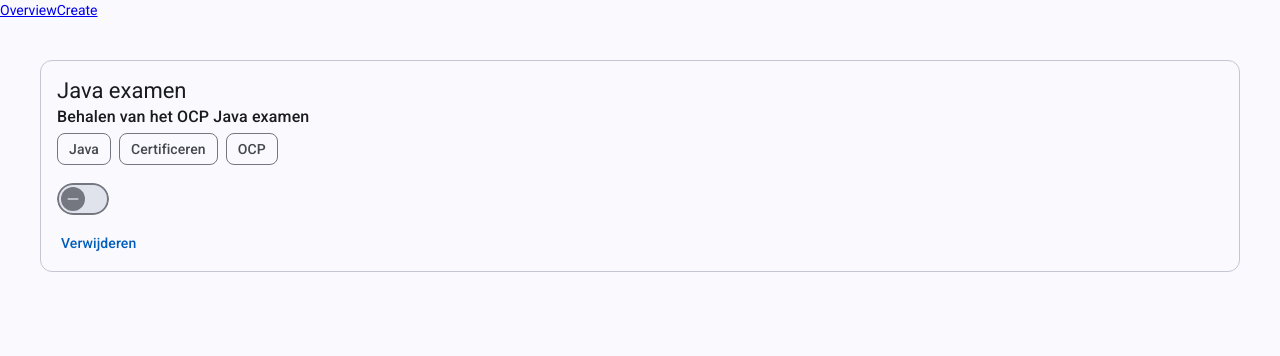
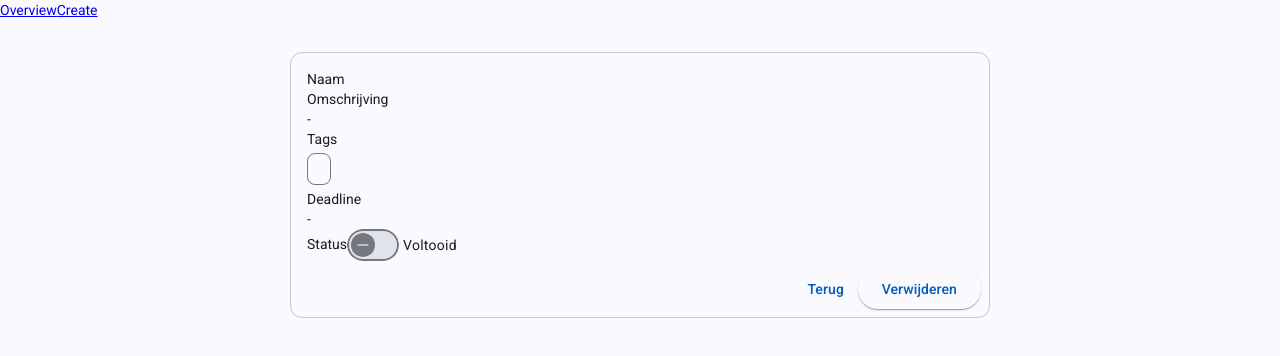
Before and after one commit to timo-steylen/todo-webapp, an Angular app in the folder frontend/: page /overview/1 in a window 1280 px wide. Shown: the top 356 px of the page. Built offline with nearby package versions, Linux system fonts and the light colour scheme.

Commit message:
2nd try todo-update

```diff
--- a/frontend/src/app/pages/todo-update/todo-update.html
+++ b/frontend/src/app/pages/todo-update/todo-update.html
@@ -1,20 +1,70 @@
 <div class="todo-update-container">
-  <mat-card class="example-card" appearance="outlined">
+
+  <mat-card class="todo-card" appearance="outlined">
     <mat-card-header>
-      <div mat-card-avatar class="example-header-image"></div>
-      <mat-card-title>Java examen</mat-card-title>
-      <mat-card-subtitle>Behalen van het OCP Java examen</mat-card-subtitle>
+
+      <mat-card-title>
+        {{ todo.name }}
+      </mat-card-title>
+
+      <mat-card-subtitle>
+        {{ todo.description }}
+      </mat-card-subtitle>
     </mat-card-header>
-     <mat-card-content>
-       <mat-chip-set aria-label="Fish selection">
-         <mat-chip>Java</mat-chip>
-         <mat-chip>Certificeren</mat-chip>
-         <mat-chip>OCP</mat-chip>
-       </mat-chip-set>
-       <p><mat-slide-toggle></mat-slide-toggle></p>
+
+    <mat-card-content>
+
+      <div class="todo-section">
+        <span class="section-label">Naam</span>
+        <div>{{ todo.name }}</div>
+      </div>
+
+      <div class="todo-section">
+        <span class="section-label">Omschrijving</span>
+        <div>{{ todo.description || '-' }}</div>
+      </div>
+
+      <div class="todo-section">
+        <span class="section-label">Tags</span>
+
+        <mat-chip-set>
+          @for (tag of todo.tags?.split(','); track tag) {
+            <mat-chip>{{ tag.trim() }}</mat-chip>
+          }
+        </mat-chip-set>
+      </div>
+
+      <div class="todo-section">
+        <span class="section-label">Deadline</span>
+        <div>{{ todo.deadlineDate || '-' }}</div>
+      </div>
+
+      <div class="todo-section">
+        <span class="section-label">Status</span>
+
+        <mat-slide-toggle [checked]="todo.completed">
+          Voltooid
+        </mat-slide-toggle>
+
+      </div>
+
     </mat-card-content>
-    <mat-card-actions>
-      <button matButton>Verwijderen</button>
+
+    <mat-card-actions align="end">
+
+      <button matButton routerLink="/overview">
+        Terug
+      </button>
+
+      <button
+        mat-raised-button
+        color="warn"
+        (click)="deleteTodo()">
+        Verwijderen
+      </button>
+
     </mat-card-actions>
+
   </mat-card>
+
 </div>
--- a/frontend/src/app/pages/todo-update/todo-update.scss
+++ b/frontend/src/app/pages/todo-update/todo-update.scss
@@ -1,3 +1,10 @@
 .todo-update-container {
-  margin: 40px;
+  display: flex;
+  justify-content: center;
+  padding: 2rem;
 }
+
+.todo-card {
+  width: 100%;
+  max-width: 700px;
+}
--- a/frontend/src/app/pages/todo-update/todo-update.ts
+++ b/frontend/src/app/pages/todo-update/todo-update.ts
@@ -1,4 +1,4 @@
-import { Component } from '@angular/core';
+import {Component, inject} from '@angular/core';
 import {
   MatCard,
   MatCardActions,
@@ -7,10 +7,12 @@ import {
   MatCardSubtitle,
   MatCardTitle
 } from '@angular/material/card';
-import {MatCheckbox} from '@angular/material/checkbox';
 import {MatChip, MatChipSet} from '@angular/material/chips';
 import {MatSlideToggle} from '@angular/material/slide-toggle';
 import {MatButton} from '@angular/material/button';
+import {TodoService} from '../../services/todo-service';
+import {Todo} from '../../models/todo.model';
+import {Router} from '@angular/router';
 
 @Component({
   selector: 'app-todo-update',
@@ -20,7 +22,6 @@ import {MatButton} from '@angular/material/button';
     MatCardTitle,
     MatCardSubtitle,
     MatCardContent,
-    MatCheckbox,
     MatCardActions,
     MatChipSet,
     MatChip,
@@ -32,4 +33,24 @@ import {MatButton} from '@angular/material/button';
 })
 export class TodoUpdate {
 
+  private todoService = inject(TodoService);
+  private router = inject(Router);
+
+  todo: Todo = {
+    name: '',
+    id: 0n,
+    description: '',
+    tags: '',
+    createdAt: '',
+    deadlineDate: '',
+    completed: false
+  };
+
+  ngOnInit(): void {
+    this.loadTodo(1);
+  }
+
+  loadTodo(todoId: number) {}
+
+  deleteTodo() {}
 }
```
